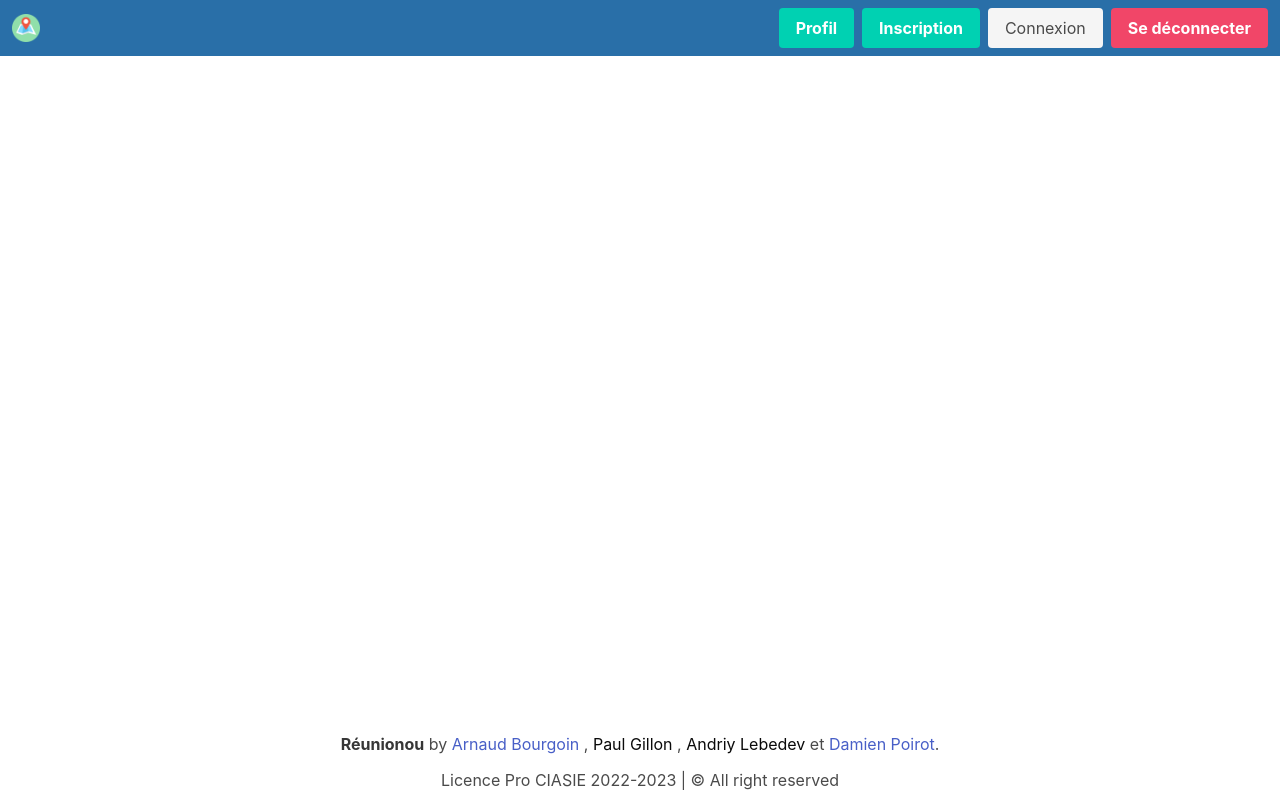
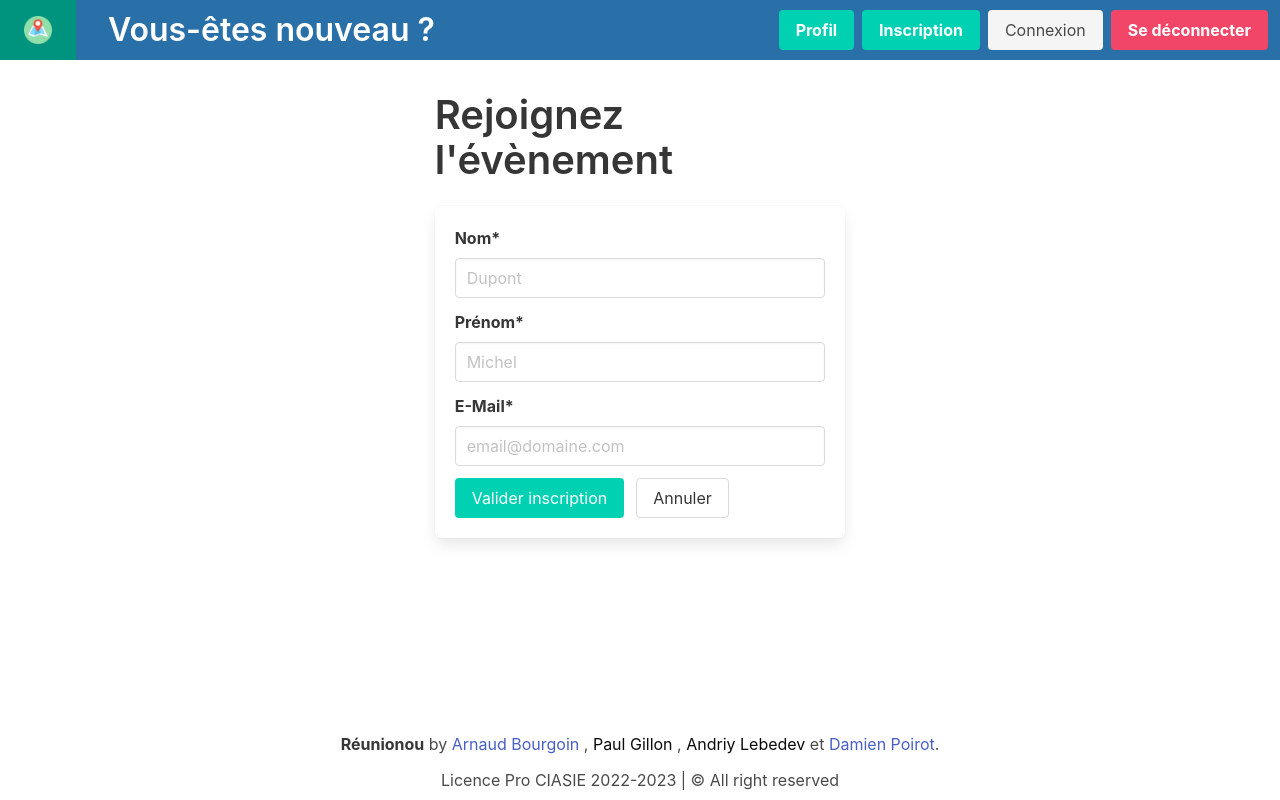
Before and after one commit to Arnaud541/VueJS_Reunionou, a Vue app: page /participant-inscription in a window 1280 px wide. Built offline with nearby package versions, Linux system fonts and the light colour scheme.

Commit message:
Feature: ParticipantInscriptionView

```diff
--- a/src/components/NavigationBar.vue
+++ b/src/components/NavigationBar.vue
@@ -23,9 +23,24 @@ function isAuthenticated() {
 <template>
     <nav class="navbar has-background-info-dark" role="navigation" aria-label="main navigation">
         <div class="navbar-brand">
-            <router-link to="/" class="navbar-item">
-                <img src="/public/assets/img/map.png" alt="70">
+            <router-link to="/" class="navbar-item has-background-primary-dark">
+                <figure class="navbar-item">
+                    <img src="/public/assets/img/map.png" alt="Logo du site">
+                </figure>
             </router-link>
+
+            <div class="navbar-item mx-4 px-4">
+                <div class="title has-text-white">
+                    <div v-if="$route.path === '/'">Bienvenue</div>
+                    <div v-if="$route.path === '/connexion'">Connectez-vous</div>
+                    <div v-if="$route.path === '/inscription'">Rejoignez-nous</div>
+                    <div v-if="$route.path === '/createEvent'">Nouvel évènement ?</div>
+                    <div v-if="$route.path === '/invit'">Invitez vos amis !</div>
+                    <div v-if="$route.path === '/event'">Évènement en cours !</div>
+                    <div v-if="$route.path === '/profil'">Voici votre profil</div>
+                    <div v-if="$route.path === '/participant-inscription'">Vous-êtes nouveau ?</div>
+                </div>
+            </div>
 
             <a role="button" class="navbar-burger" aria-label="menu" aria-expanded="false" data-target="navbarMenu"
                @click="state.navbarOpen=!state.navbarOpen">
@@ -35,7 +50,7 @@ function isAuthenticated() {
             </a>
         </div>
 
-        <div class="navbar-menu " :class="{'is-active':state.navbarOpen}">
+        <div class="navbar-menu">
             <div class="navbar-end">
                 <div class="navbar-item">
                     <div class="buttons">
--- a/src/router/index.js
+++ b/src/router/index.js
@@ -38,6 +38,11 @@ const router = createRouter({
       path: '/profil',
       name: 'profil',
       component: () => import('@/views/ProfilView.vue')
+    },
+    {
+      path: '/participant-inscription',
+      name: 'participant-inscription',
+      component: () => import('@/views/ParticipantInscriptionView.vue')
     }
   ]
 })
--- /dev/null
+++ b/src/views/ParticipantInscriptionView.vue
@@ -0,0 +1,98 @@
+<script setup>
+import {reactive, ref} from 'vue'
+import {useRouter} from 'vue-router';
+
+const router = useRouter();
+
+let user = reactive({
+    lastname: '',
+    firstname: '',
+    email: '',
+})
+
+let errors = {
+    lastname: ref(''),
+    firstname: ref(''),
+    email: ref(''),
+}
+
+function checkLastname() {
+    const regExp = /^[A-Za-zÀ-ÖØ-öø-ÿ]+(?:[ -][A-Za-zÀ-ÖØ-öø-ÿ]+)*$/;
+    if (!regExp.test(user.lastname) && user.lastname !== "") {
+        errors.lastname.value = "Le nom est invalide.";
+        return false;
+    } else {
+        errors.lastname.value = "";
+        return true;
+    }
+}
+
+function checkFirstname() {
+    const regExp = /^[A-Za-zÀ-ÖØ-öø-ÿ]+(?:[ -][A-Za-zÀ-ÖØ-öø-ÿ]+)*$/;
+    if (!regExp.test(user.firstname) && user.firstname !== "") {
+        errors.firstname.value = "Le prénom est invalide.";
+        return false;
+    } else {
+        errors.firstname.value = "";
+        return true;
+    }
+}
+
+function checkEmail() {
+    const regExp = /^[\w.-]+@[a-z0-9.-]+\.[a-z]{2,}$/i;
+    if (!regExp.test(user.email) && user.email !== "") {
+        errors.email.value = "L'adresse e-mail est invalide.";
+        return false;
+    } else {
+        errors.email.value = "";
+        return true;
+    }
+}
+
+function validationFormulaire() {
+    if (checkLastname() && checkFirstname() && checkEmail()) {
+        router.push('/event');
+    }
+}
+</script>
+
+<template>
+    <div class="columns">
+        <div class="column is-4 is-offset-4">
+
+            <h1 class="title is-2">Rejoignez l'évènement</h1>
+
+            <form class="box" @submit.prevent="validationFormulaire">
+
+                <div class="field" :class="{ 'has-error': !checkLastname() }">
+                    <label class="label">Nom*</label>
+                    <input class="input" v-model="user.lastname" type="text" placeholder="Dupont" required>
+                    <p class="help is-danger" v-if="!checkLastname()">Le nom est invalide.</p>
+                </div>
+
+                <div class="field" :class="{ 'has-error': !checkFirstname() }">
+                    <label class="label">Prénom*</label>
+                    <input class="input" v-model="user.firstname" type="text" placeholder="Michel" required>
+                    <p class="help is-danger" v-if="!checkFirstname()">Le prénom est invalide.</p>
+                </div>
+
+                <div class="field" :class="{ 'has-error': !checkEmail() }">
+                    <label class="label">E-Mail*</label>
+                    <input class="input" v-model="user.email" type="email" placeholder="email@domaine.com" required>
+                    <p class="help is-danger" v-if="!checkEmail()">L'email est invalide.</p>
+                </div>
+
+                <div class="field is-grouped">
+                    <div class="control">
+                        <button class="button is-primary">Valider inscription</button>
+                    </div>
+
+                    <div class="control">
+                        <router-link to="/" class="button">Annuler</router-link>
+                    </div>
+                </div>
+
+            </form>
+        </div>
+    </div>
+</template>
```
